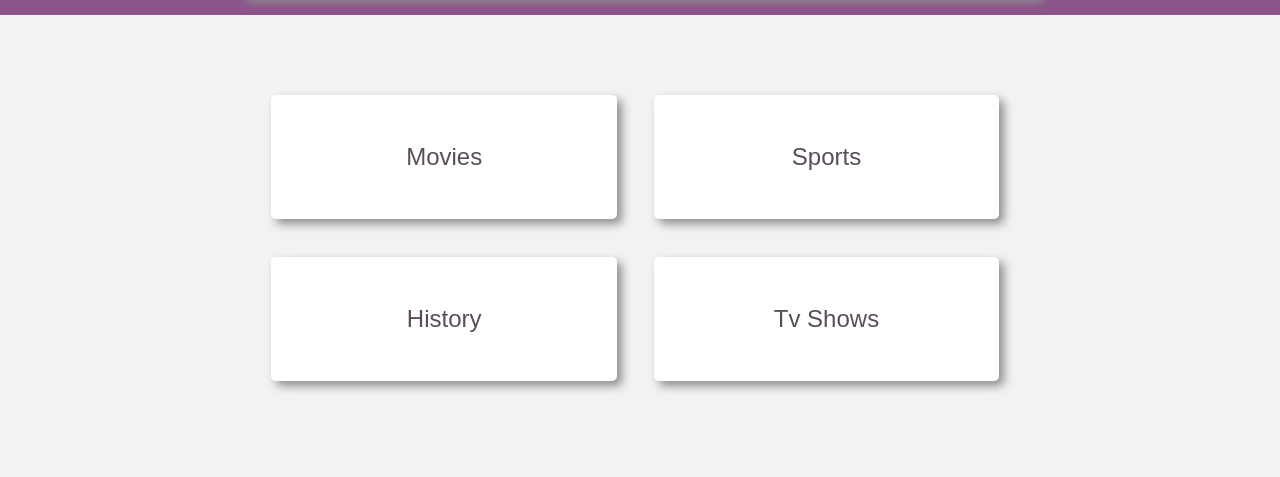
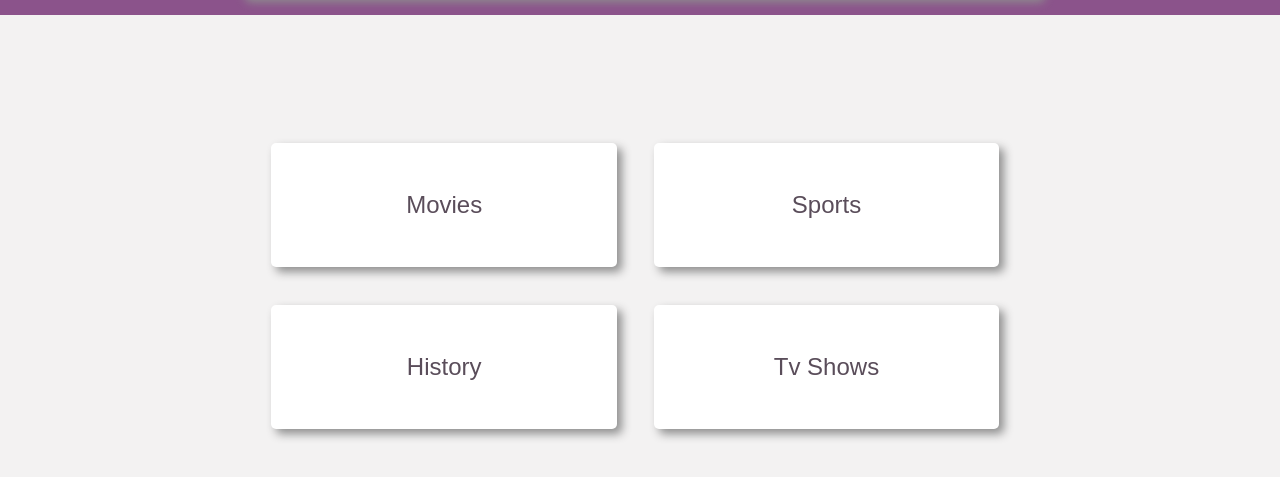
Before and after one commit to mdc-dev/timed-quiz, a website: page index.html in a window 1280 px wide. Shown: the part 285-762 px from the top of the page. Drawn offline with Linux system fonts and the light colour scheme; a web font is replaced by a local one.

Commit message:
updated missing css after noticing issue on deployed site

```diff
--- a/quiz.css
+++ b/quiz.css
@@ -235,7 +235,7 @@ header {
         font-size: 1.1em;
     }
     .quiz-options, .quiz-choices {
-        margin-top: em;
+        margin-top: 8em;
         width: 60%
     }
 
```
